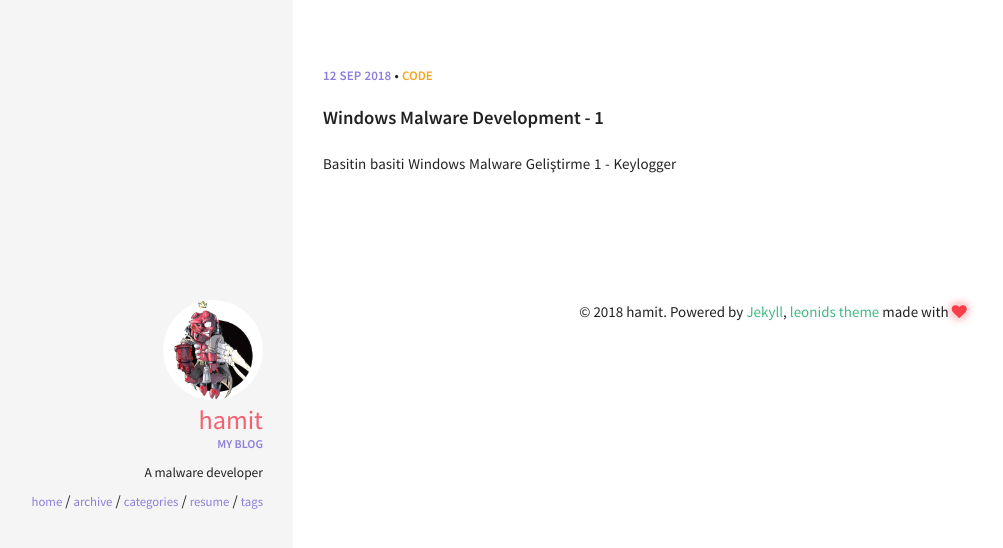
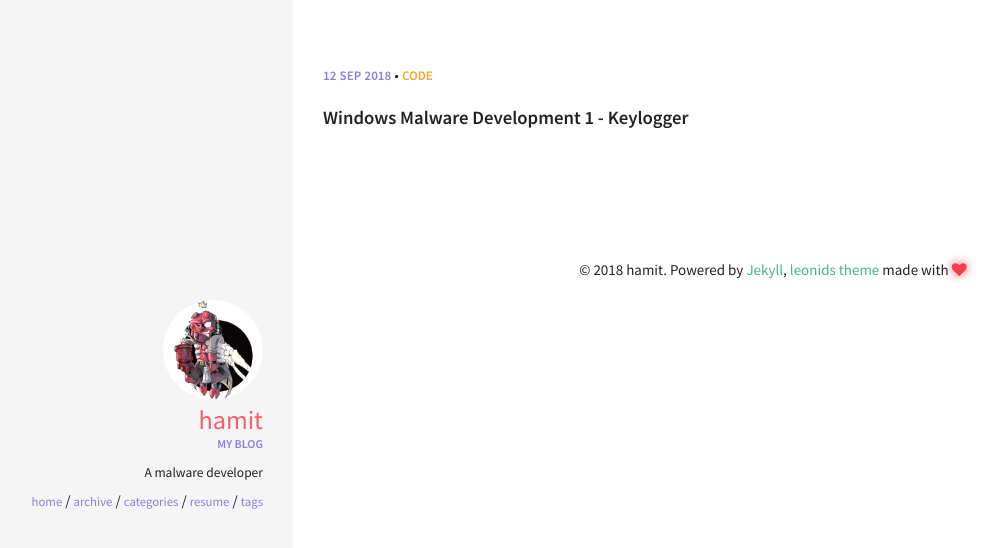
Before and after one commit to unl1nk/sp0ce.github.io, a Jekyll site: the page built from index.html, in a window 1280 px wide. Shown: the top 548 px of the page, without its empty margins (27-1030 px from the left). Built offline with Jekyll 4.4.1, drawn with Linux system fonts in a browser that asks for light colours.

Commit message:
Update 2018-09-12-wmal1.md

```diff
--- a/_posts/2018-09-12-wmal1.md
+++ b/_posts/2018-09-12-wmal1.md
@@ -1,7 +1,7 @@
 ---
 layout: post
-title: Windows Malware Development - 1
-excerpt: "Basitin basiti Windows Malware Geliştirme 1 - Keylogger"
+title: Windows Malware Development 1 - Keylogger
+excerpt: " "
 categories: [code]
 comments: true
 ---
```
